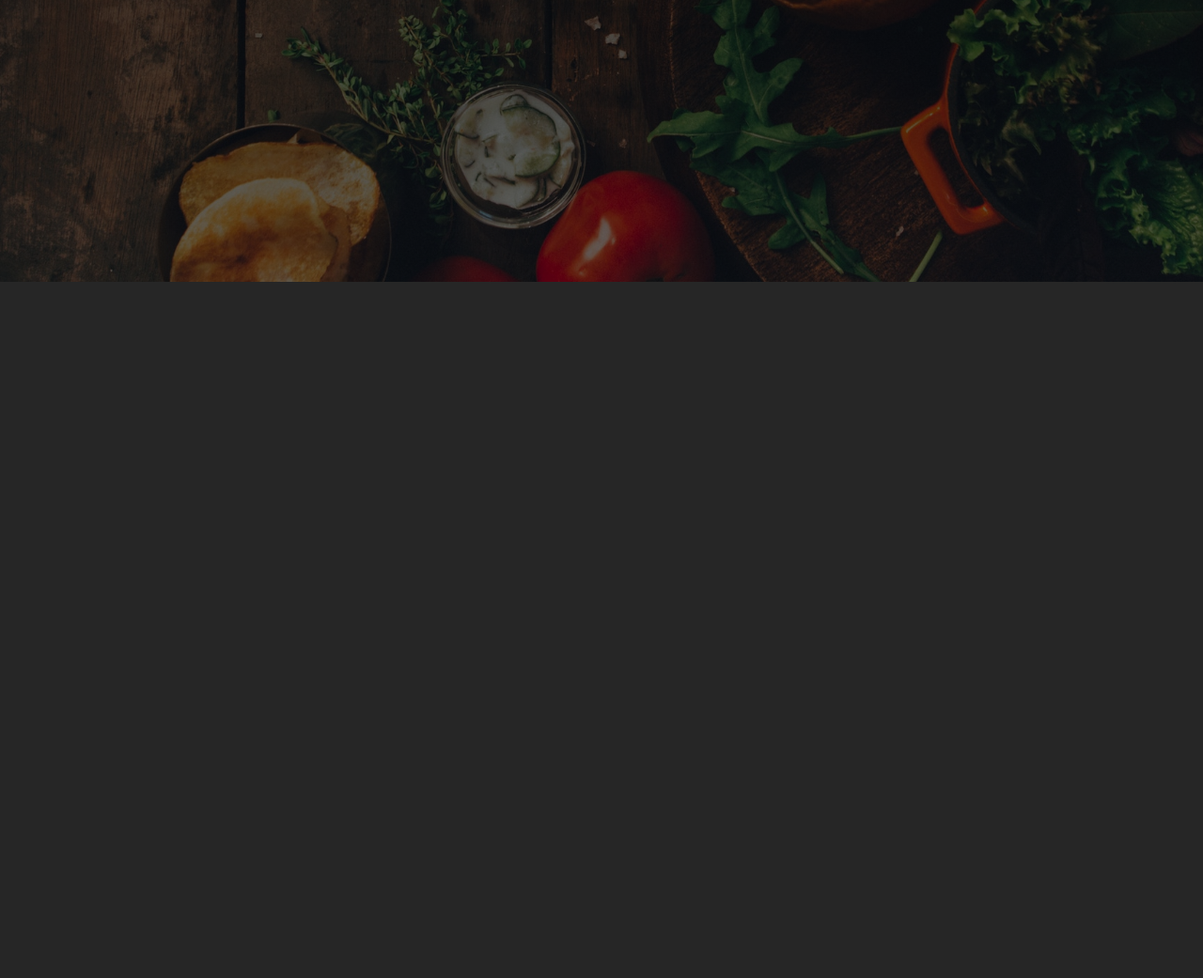
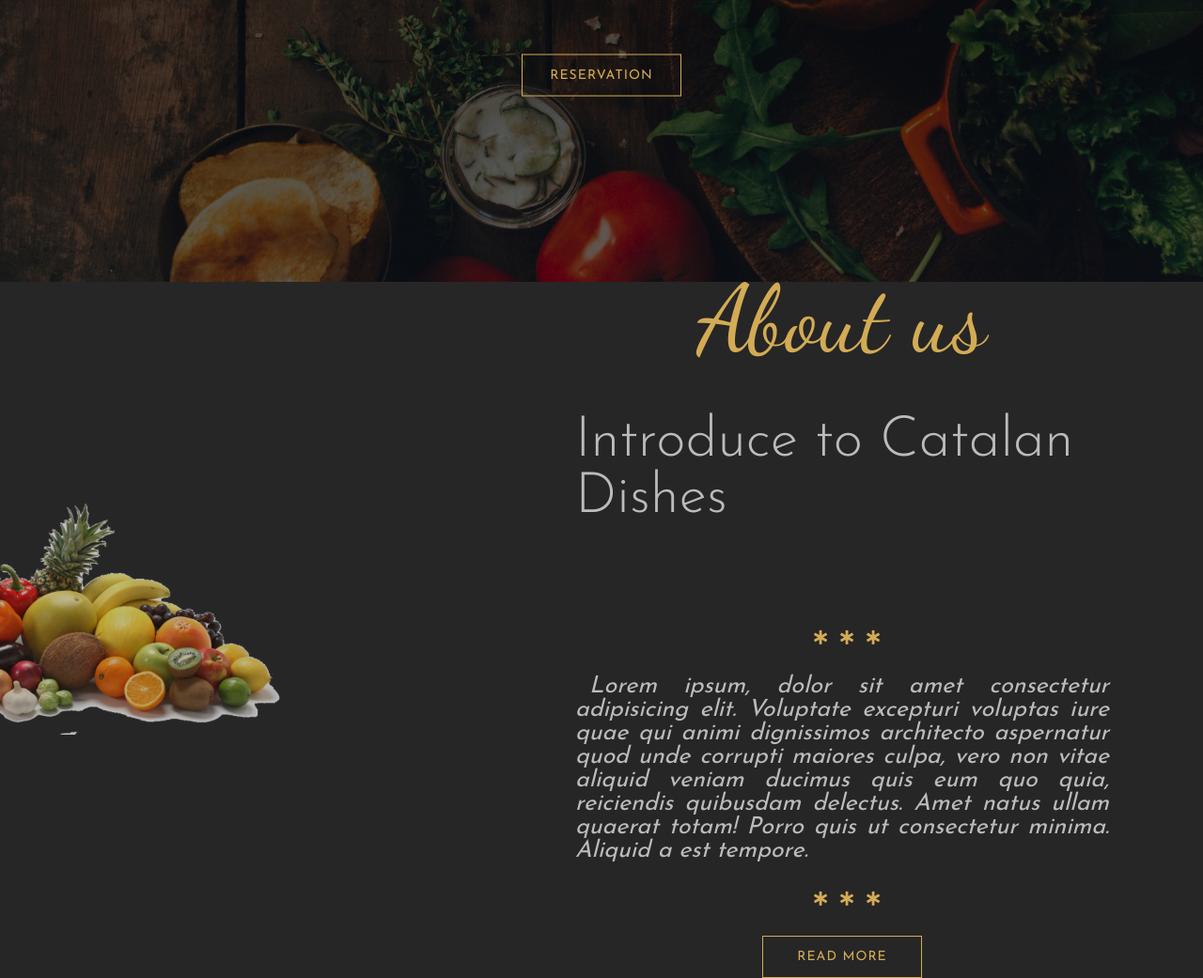
Before and after one commit to feixes/restaurant-page, a website: page index.html in a window 1280 px wide. Shown: the part 500-1541 px from the top of the page at 94% size. Before the commit the page ends 800 px from the top, so only its background shows below. Drawn offline with nearby package versions, Linux system fonts and the light colour scheme.

Commit message:
finished header and about us sections

```diff
--- a/index.html
+++ b/index.html
@@ -30,8 +30,38 @@
       <div class="header-banner">
         <h1 class="main-heading">Welcome</h1>
         <h3 class="sub-heading">Try Great Catalan Dishes</h3>
-        <button type="button" class="main-button">Reservation</button>
+        <button type="button" class="main-btn">Reservation</button>
       </div>
     </header>
+
+    <!-- About us -->
+    <section class="about-us">
+      <div class="about-us-left">
+        <img src="./images/about-us-img.png" alt="" />
+      </div>
+      <div class="about-us-right">
+        <h1 class="main-heading">About us</h1>
+        <h3 class="sub-heading">Introduce to Catalan Dishes</h3>
+        <div class="stars">
+          <i class="fas fa-star-of-life star"></i>
+          <i class="fas fa-star-of-life star"></i>
+          <i class="fas fa-star-of-life star"></i>
+        </div>
+        <p class="description">
+          Lorem ipsum, dolor sit amet consectetur adipisicing elit. Voluptate
+          excepturi voluptas iure quae qui animi dignissimos architecto
+          aspernatur quod unde corrupti maiores culpa, vero non vitae aliquid
+          veniam ducimus quis eum quo quia, reiciendis quibusdam delectus. Amet
+          natus ullam quaerat totam! Porro quis ut consectetur minima. Aliquid a
+          est tempore.
+        </p>
+        <div class="stars">
+          <i class="fas fa-star-of-life star"></i>
+          <i class="fas fa-star-of-life star"></i>
+          <i class="fas fa-star-of-life star"></i>
+        </div>
+        <button type="button" class="main-btn">read more</button>
+      </div>
+    </section>
   </body>
 </html>
--- a/scss/_components.scss
+++ b/scss/_components.scss
@@ -23,3 +23,39 @@
   text-align: center;
   @include textStyles;
 }
+
+.main-heading {
+  font-family: $font-dancingScript;
+  font-size: 100px;
+  font-weight: 300;
+  color: $color-primary;
+  margin-bottom: 40px;
+}
+
+.sub-heading {
+  font-family: $font-josefinSans;
+  font-size: 60px;
+  font-weight: 300;
+  color: $color-secondary;
+  margin-bottom: 80px;
+}
+
+.main-btn {
+  width: 170px;
+  height: 45px;
+  font-family: $font-josefinSans;
+  font-size: 14px;
+  text-transform: uppercase;
+  letter-spacing: 1px;
+  color: $color-primary;
+  background-color: transparent;
+  border: 1px solid $color-primary;
+  cursor: pointer;
+  outline: none;
+  transition: all 0.5s;
+
+  &:hover {
+    background-color: $color-primary;
+    color: $color-dark;
+  }
+}
--- a/scss/_layout.scss
+++ b/scss/_layout.scss
@@ -18,3 +18,51 @@
     color: #fff;
   }
 }
+
+.about-us {
+  height: 90vh;
+  display: flex;
+  align-items: center;
+
+  &-left {
+    width: 40%;
+    position: relative;
+    left: -200px;
+
+    img {
+      width: 100%;
+      opacity: 0.7;
+    }
+  }
+
+  &-right {
+    width: 60%;
+    display: flex;
+    flex-direction: column;
+    align-items: center;
+    padding: 0 100px;
+    box-sizing: border-box;
+
+    .stars {
+      margin: 30px 0;
+    }
+
+    .star {
+      font-size: 15px;
+      color: $color-primary;
+      margin-left: 10px;
+    }
+
+    .description {
+      font-family: $font-josefinSans;
+      font-size: 25px;
+      font-style: italic;
+      color: $color-secondary;
+      text-align: justify;
+
+      &::first-letter {
+        padding-left: 15px;
+      }
+    }
+  }
+}
```
Also changed, not shown: css/main.css.
